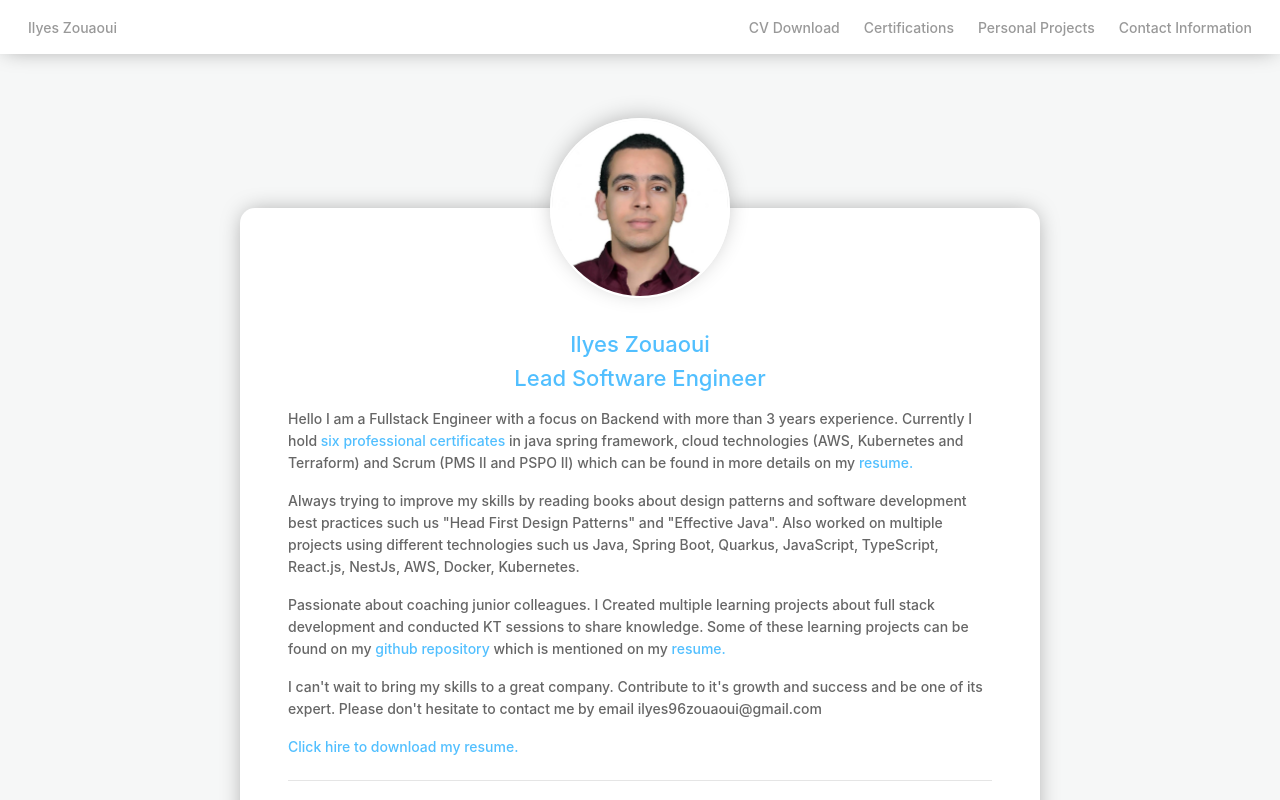
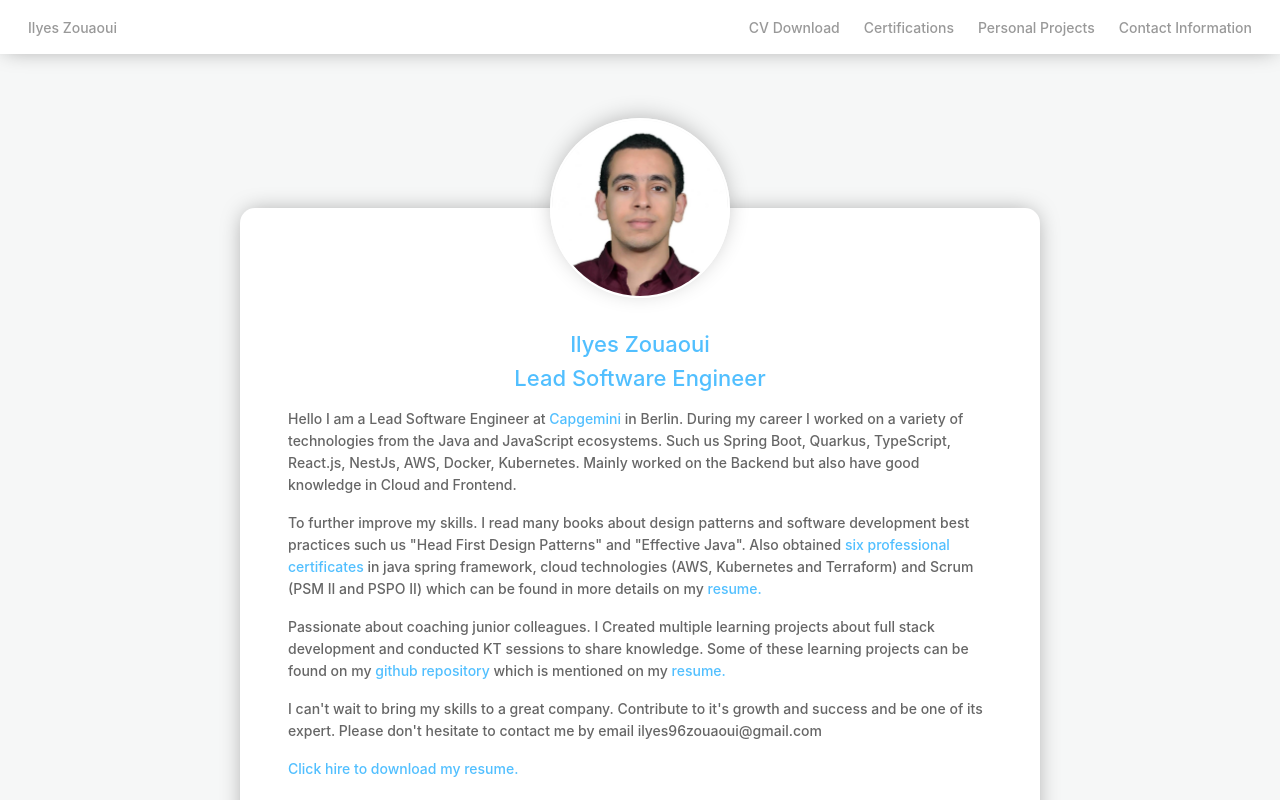
Before and after one commit to ilyes12zouaoui/portfolio, a React (Create React App) app: page / in a window 1280 px wide. Shown: the top 800 px of the page. Built offline with nearby package versions, Linux system fonts and the light colour scheme; grey boxes are pictures that could not be loaded.

Commit message:
upate intro

```diff
--- a/src/components/Home/Home.js
+++ b/src/components/Home/Home.js
@@ -119,22 +119,15 @@ const FormLayout = () => {
                   lineHeight: "22px",
                 }}
               >
-                Hello I am a Fullstack Engineer with a focus on Backend with more than 3 years experience. Currently I hold                 <a
-                  href="https://www.credly.com/users/ilyes-zouaoui/badges"
+                Hello I am a Lead Software Engineer at  <a
+                 href="https://www.capgemini.com/de-de/"
                   className="color-blue"
                   style={{ fontSize: "14px" }}
                   target="_blank"
                 >
-                  six professional certificates
-                </a>{" "} in java spring framework, cloud technologies (AWS, Kubernetes and Terraform) and Scrum (PMS II and PSPO II) which can be found in more details on my
-                <a
-                  href="cv/cv_ilyes_zouaoui.pdf"
-                  className="color-blue"
-                  style={{ fontSize: "14px" }}
-                  target="_blank"
-                >
-                  {" "}resume.
-                </a>
+                  Capgemini
+                </a> in Berlin. During my career I worked on a variety of technologies from the Java and JavaScript ecosystems. Such us Spring Boot, Quarkus, TypeScript, React.js, NestJs, AWS, Docker, Kubernetes. Mainly worked on the Backend but also have good knowledge in Cloud and Frontend.
+
               </p>
               <p
                 style={{
@@ -144,9 +137,23 @@ const FormLayout = () => {
                   lineHeight: "22px",
                 }}
               >
-                {" "}
-                Always trying to improve my skills by reading books about design patterns and software development best practices such us "Head First Design Patterns" and "Effective Java". Also worked on multiple projects using different technologies such us Java, Spring Boot, Quarkus, JavaScript, TypeScript, React.js, NestJs, AWS, Docker, Kubernetes.{" "}
-              </p>
+           To further improve my skills. I read many books about design patterns and software development best practices such us "Head First Design Patterns" and "Effective Java". Also obtained<a
+                 href="https://www.credly.com/users/ilyes-zouaoui/badges"
+                  className="color-blue"
+                  style={{ fontSize: "14px" }}
+                  target="_blank"
+                >
+                 {" "} six professional certificates{" "}
+                </a> in java spring framework, cloud technologies (AWS, Kubernetes and Terraform) and Scrum (PSM II and PSPO II) which can be found in more details on my
+                <a
+                  href="cv/cv_ilyes_zouaoui.pdf"
+                  className="color-blue"
+                  style={{ fontSize: "14px" }}
+                  target="_blank"
+                >
+                 {" "} resume.
+                </a>
+   </p>
               <p
                 style={{
                   color: "#666",
```
